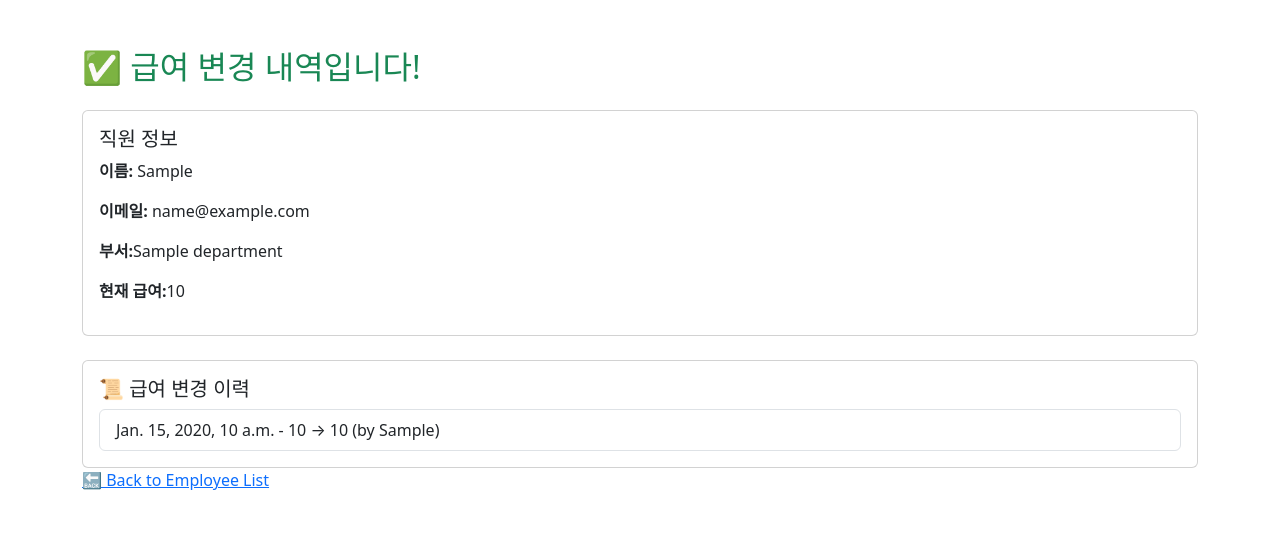
After one commit to KU-WM/Python-Web, a Django app: template salarytest/salary/templates/salary_history.html in a window 1280 px wide. The commit adds this page. Shown: the top 539 px of the page. Run offline with Django 5.2, Linux system fonts and the light colour scheme; the template is opened without the code that fills it: most values are stand-ins (such as "Sample title", 1, 10 or a date in 2020).

Commit message:
2025-04-09

```diff
--- /dev/null
+++ b/salarytest/salary/templates/salary_history.html
@@ -0,0 +1,37 @@
+<!DOCTYPE html>
+<html lang="ko">
+<head>
+  <meta charset="UTF-8">
+  <title>급여 변경 내역</title>
+  <link href="https://cdn.jsdelivr.net/npm/bootstrap@5.3.3/dist/css/bootstrap.min.css" rel="stylesheet">
+</head>
+<body class="container py-5">
+
+<h2 class="text-success mb-4">✅ 급여 변경 내역입니다!</h2>
+
+    <div class="card mb-4">
+        <div class="card-body">
+            <h5 class="card-title">직원 정보</h5>
+            <p><strong>이름:</strong> {{emp.first_name}}</p>
+            <p><strong>이메일:</strong> {{emp.email}}</p>
+            <p><strong>부서:</strong>{{emp.department}}</p>
+            <p><strong>현재 급여:</strong>{{emp.salary}}</p>
+        </div>
+    </div>
+
+    <div class="card">
+        <div class="card-body">
+            <h5 class="card-title">📜 급여 변경 이력</h5>
+            <ul class="list-group">
+                {% for data in history %}
+                    <li class="list-group-item">
+                        {{ data.changed_at }} - {{data.old_salary}} → {{data.new_salary}} (by {{data.changed_by}})
+                    </li>
+                {% endfor %}
+            </ul>
+        </div>
+    </div>
+
+    <a href="{% url 'employees' %}">🔙 Back to Employee List</a>
+</body>
+</html>
--- a/salarytest/salary/templates/salary_update.html
+++ b/salarytest/salary/templates/salary_update.html
@@ -17,12 +17,12 @@
 
         <div class="mb-3">
             <label class="form-label">부서</label><br>
-            <input type="text" id="department" value='{{ data.departmentId }}' class="form-control" readonly>
+            <input type="text" id="department" value='{{ data.department }}' class="form-control" readonly>
         </div>
 
         <div class="mb-3">
             <label class="form-label">직원</label><br>
-            <input type="text" id="name" value='{{ data.firstName }}' class="form-control" readonly>
+            <input type="text" id="name" value='{{ data.first_name }}' class="form-control" readonly>
         </div>
 
         <div class="mb-3">
@@ -61,7 +61,7 @@
       if (confirm(`${currentName}님 급여를 ${oldSalary} => ${newSalary} 로 변경합니다!!`)) {
         const form = document.getElementById('salaryForm');
         const id = document.createElement('input')
-        id.value = {{ data.id }}
+        id.value = {{ data.emp_id }}
         id.id = 'id'
         id.name = 'id'
 
--- a/salarytest/salary/urls.py
+++ b/salarytest/salary/urls.py
@@ -14,4 +14,5 @@ urlpatterns = [
     # path('update_salary/', views.update_salary, name='update_salary'),
     path('update_salary/', views.update_salary_proc, name='update_salary'),
     path('salary_complete/<int:emp_id>/', views.salary_complete, name='salary_complete'),
+    path('salary_his_list/<int:emp_id>/', views.salary_his_list, name='salary_his_list'),
 ]
```
Also changed, not shown: salarytest/salary/forms.py (+6 -1 lines), salarytest/salary/templates/employees.html (+17 -3 lines), salarytest/salary/views.py (+11 -6 lines), sort.py (added), 5 other files.
